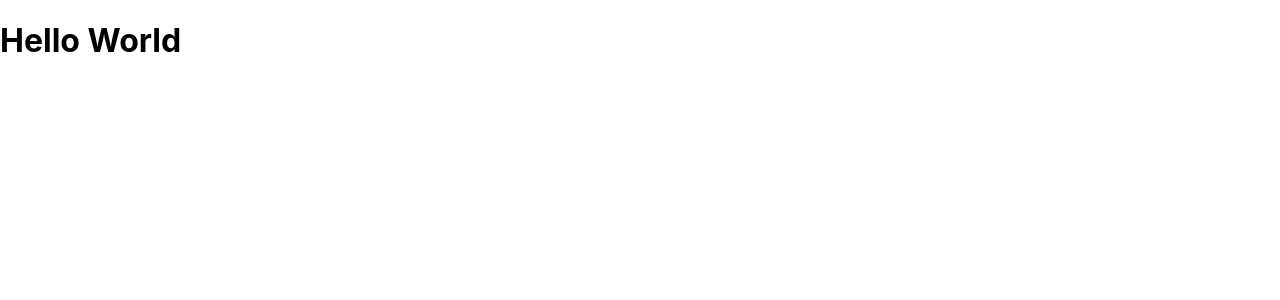
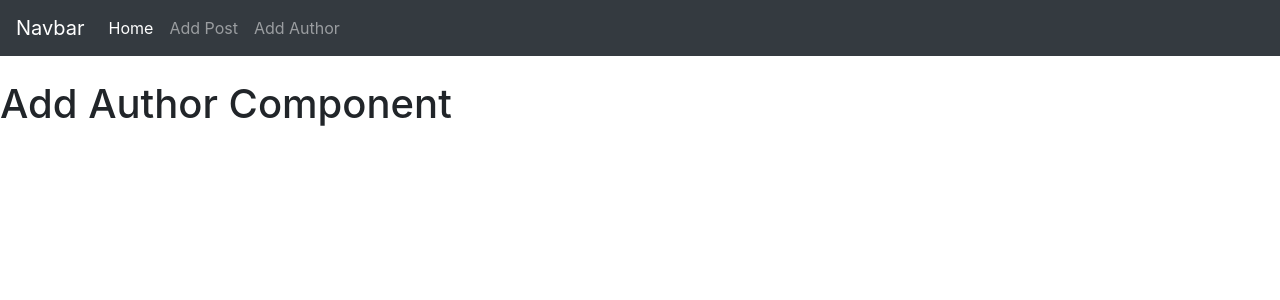
Before and after one commit to tboyd4/tech-blogger-client, a React (Create React App) app: page /add/author in a window 1280 px wide. Shown: the top 300 px of the page. Built offline with nearby package versions, Linux system fonts and the light colour scheme.

Commit message:
components created, dispalying test text. Router working correctly

```diff
--- a/package.json
+++ b/package.json
@@ -7,6 +7,7 @@
     "@testing-library/react": "^11.2.2",
     "@testing-library/user-event": "^12.2.2",
     "axios": "^0.21.0",
+    "bootstrap": "^4.5.3",
     "react": "^17.0.1",
     "react-dom": "^17.0.1",
     "react-router-dom": "^5.2.0",
--- a/src/App.js
+++ b/src/App.js
@@ -1,10 +1,25 @@
+// css imports
 import './css/App.css';
+import "bootstrap/dist/css/bootstrap.min.css";
+
+// package imports
+import { BrowserRouter as Router, Route} from 'react-router-dom';
+
+// component imports
+import Navbar from './components/global-components/navbar.component';
+import PostList from './components/page-components/post-list.component';
+import AddPost from './components/page-components/add-post.component';
+import AddAuthor from './components/page-components/add-author.component';
 
 function App() {
   return (
-    <div className="App">
-      <h1>Hello World</h1>
-    </div>
+    <Router>
+      <Navbar></Navbar>
+      <br></br>
+      <Route path="/" exact component={PostList} />
+      <Route path="/add/post" component={AddPost} />
+      <Route path="/add/author" component={AddAuthor} />
+    </Router>
   );
 }
 
--- /dev/null
+++ b/src/components/global-components/navbar.component.js
@@ -0,0 +1,44 @@
+import React, { Component } from "react";
+import { Link } from "react-router-dom";
+
+export default class Navbar extends Component {
+  render() {
+    return (
+      <nav className="navbar navbar-expand-lg navbar-dark bg-dark">
+        <Link className="navbar-brand" to="/">
+          Navbar
+        </Link>
+        <button
+          className="navbar-toggler"
+          type="button"
+          data-toggle="collapse"
+          data-target="#navbarNav"
+          aria-controls="navbarNav"
+          aria-expanded="false"
+          aria-label="Toggle navigation"
+        >
+          <span className="navbar-toggler-icon"></span>
+        </button>
+        <div className="collapse navbar-collapse" id="navbarNav">
+          <ul className="navbar-nav">
+            <li className="nav-item active">
+              <Link className="nav-link" to="/">
+                Home <span className="sr-only">(current)</span>
+              </Link>
+            </li>
+            <li className="nav-item">
+              <Link className="nav-link" to="/add/post">
+                Add Post
+              </Link>
+            </li>
+            <li className="nav-item">
+              <Link className="nav-link" to="/add/author">
+                Add Author
+              </Link>
+            </li>
+          </ul>
+        </div>
+      </nav>
+    );
+  }
+}
--- /dev/null
+++ b/src/components/page-components/add-author.component.js
@@ -0,0 +1,15 @@
+import React, { Component } from "react";
+
+export default class AddAuthor extends Component {
+  constructor(props) {
+    super(props);
+  }
+
+  render() {
+    return (
+      <div>
+        <h1>Add Author Component</h1>
+      </div>
+    );
+  }
+}
--- /dev/null
+++ b/src/components/page-components/add-post.component.js
@@ -0,0 +1,15 @@
+import React, { Component } from "react";
+
+export default class AddPost extends Component {
+  constructor(props) {
+    super(props);
+  }
+
+  render() {
+    return (
+      <div>
+        <h1>Add Post Component</h1>
+      </div>
+    );
+  }
+}
--- /dev/null
+++ b/src/components/page-components/post-list.component.js
@@ -0,0 +1,15 @@
+import React, { Component } from "react";
+
+export default class PostList extends Component {
+  constructor(props) {
+    super(props);
+  }
+
+  render() {
+    return (
+      <div>
+        <h1>Post List Component</h1>
+      </div>
+    );
+  }
+}
```
Also changed, not shown: 2 other files (tests, documents, lock files or other folders).
